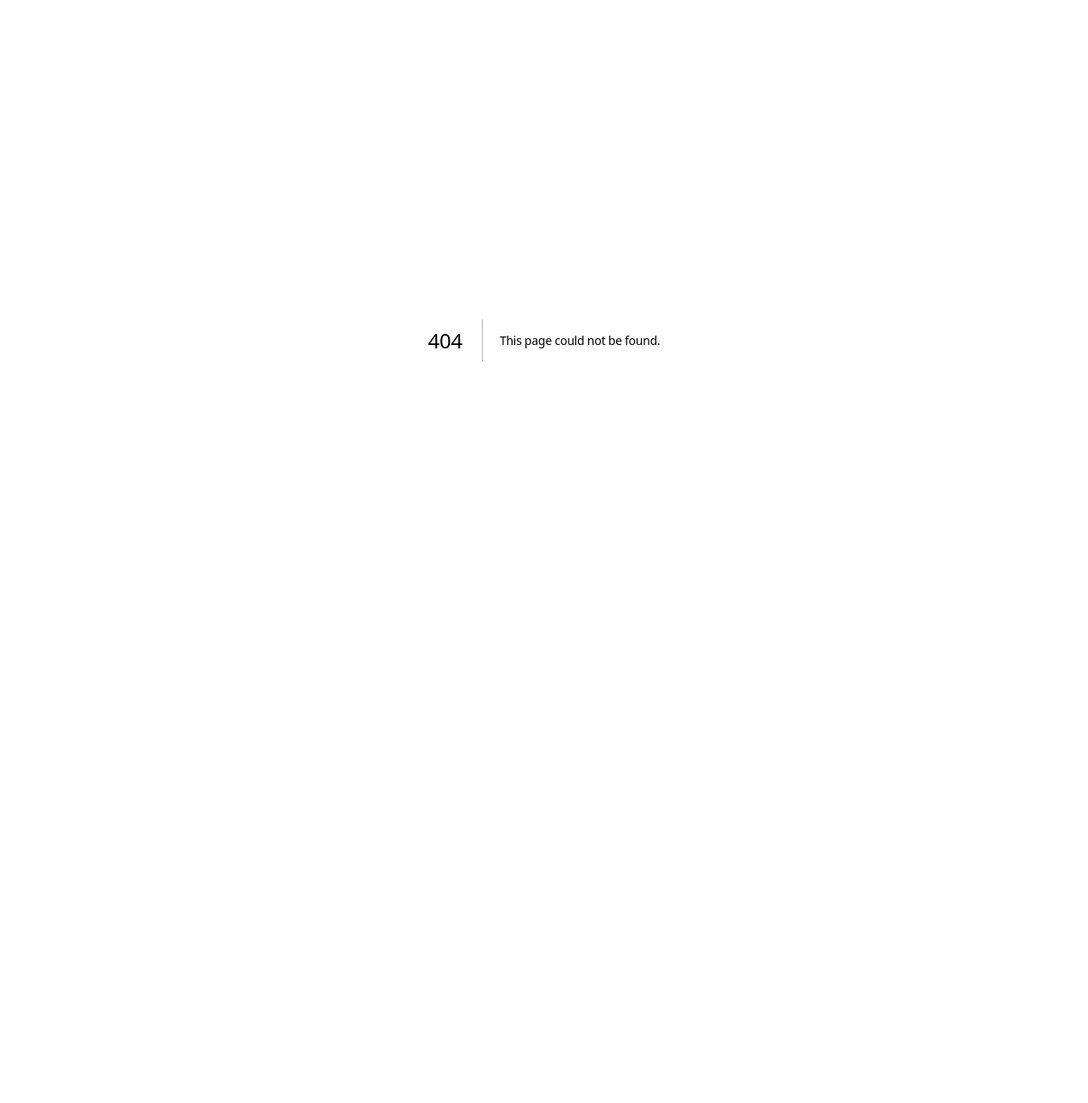
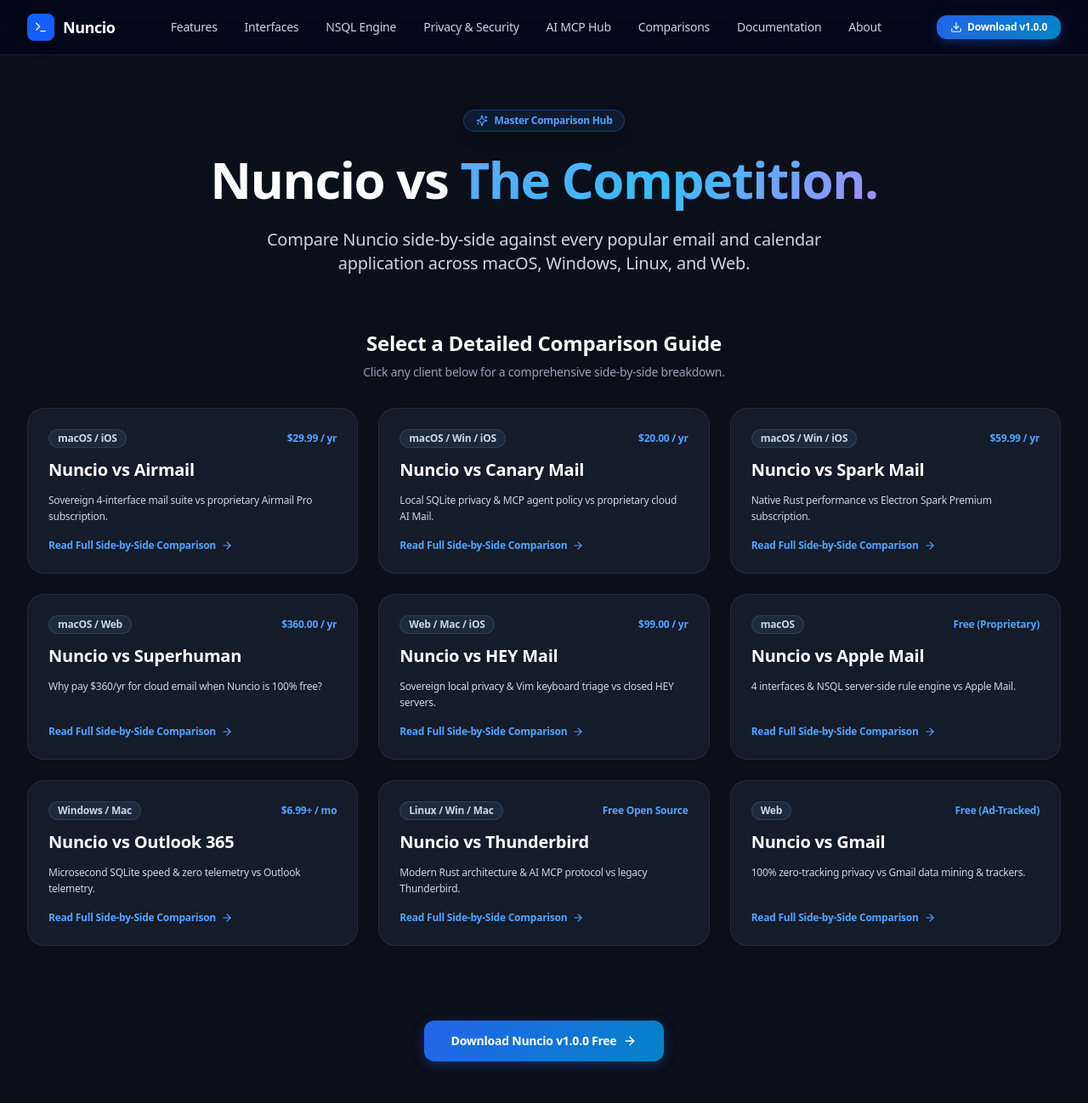
Before and after one commit to KofTwentyTwo/nuncio-website, a Next.js app: page /vs in a window 1280 px wide. Before the commit this address had no page. Shown: the top 1298 px of the page at 85% size. Before the commit the page ends 800 px from the top, so only its background shows below. Built offline with nearby package versions, Linux system fonts and the light colour scheme.

Commit message:
feat(pages): build dedicated Comparisons Bridge Hub at /vs and update header link

```diff
--- /dev/null
+++ b/src/app/vs/page.tsx
@@ -0,0 +1,95 @@
+import React from "react";
+import { Header } from "@/components/Header";
+import { Footer } from "@/components/Footer";
+import { Check, X, Sparkles, ArrowRight, ShieldCheck, Zap } from "lucide-react";
+import Link from "next/link";
+
+export const metadata = {
+  title: "Nuncio vs The Competition — Full Mail & Calendar Comparison Hub",
+  description: "Compare Nuncio side-by-side against Superhuman, Airmail, Canary Mail, Spark Mail, HEY Mail, Apple Mail, Outlook 365, Thunderbird, and Gmail.",
+};
+
+export default function ComparisonsHubPage() {
+  const competitors = [
+    { id: "airmail", name: "Airmail", platform: "macOS / iOS", price: "$29.99 / yr", href: "/vs/airmail", desc: "Sovereign 4-interface mail suite vs proprietary Airmail Pro subscription." },
+    { id: "canary", name: "Canary Mail", platform: "macOS / Win / iOS", price: "$20.00 / yr", href: "/vs/canary-mail", desc: "Local SQLite privacy & MCP agent policy vs proprietary cloud AI Mail." },
+    { id: "spark", name: "Spark Mail", platform: "macOS / Win / iOS", price: "$59.99 / yr", href: "/vs/spark-mail", desc: "Native Rust performance vs Electron Spark Premium subscription." },
+    { id: "superhuman", name: "Superhuman", platform: "macOS / Web", price: "$360.00 / yr", href: "/vs/superhuman", desc: "Why pay $360/yr for cloud email when Nuncio is 100% free?" },
+    { id: "hey", name: "HEY Mail", platform: "Web / Mac / iOS", price: "$99.00 / yr", href: "/vs/hey", desc: "Sovereign local privacy & Vim keyboard triage vs closed HEY servers." },
+    { id: "apple", name: "Apple Mail", platform: "macOS", price: "Free (Proprietary)", href: "/vs/apple-mail", desc: "4 interfaces & NSQL server-side rule engine vs Apple Mail." },
+    { id: "outlook", name: "Outlook 365", platform: "Windows / Mac", price: "$6.99+ / mo", href: "/vs/outlook", desc: "Microsecond SQLite speed & zero telemetry vs Outlook telemetry." },
+    { id: "thunderbird", name: "Thunderbird", platform: "Linux / Win / Mac", price: "Free Open Source", href: "/vs/thunderbird", desc: "Modern Rust architecture & AI MCP protocol vs legacy Thunderbird." },
+    { id: "gmail", name: "Gmail", platform: "Web", price: "Free (Ad-Tracked)", href: "/vs/gmail", desc: "100% zero-tracking privacy vs Gmail data mining & trackers." },
+  ];
+
+  return (
+    <div className="min-h-screen flex flex-col bg-[#0B0F19] text-slate-100">
+      <Header />
+      <main className="flex-grow py-16 space-y-16">
+        {/* Hero Header */}
+        <div className="max-w-4xl mx-auto px-4 sm:px-6 text-center space-y-6">
+          <div className="inline-flex items-center gap-2 px-3.5 py-1 rounded-full bg-blue-500/10 border border-blue-500/30 text-blue-400 text-xs font-semibold tracking-tight shadow-lg">
+            <Sparkles className="w-3.5 h-3.5 text-blue-400" />
+            <span>Master Comparison Hub</span>
+          </div>
+
+          <h1 className="text-4xl sm:text-6xl font-extrabold text-white tracking-tight leading-[1.08]">
+            Nuncio vs <span className="gradient-text">The Competition.</span>
+          </h1>
+
+          <p className="text-slate-300 text-lg sm:text-xl font-normal max-w-2xl mx-auto">
+            Compare Nuncio side-by-side against every popular email and calendar application across macOS, Windows, Linux, and Web.
+          </p>
+        </div>
+
+        {/* 9 Competitor Cards Grid */}
+        <div className="max-w-7xl mx-auto px-4 sm:px-6 lg:px-8 space-y-8">
+          <div className="text-center space-y-2">
+            <h2 className="text-2xl font-bold text-white">Select a Detailed Comparison Guide</h2>
+            <p className="text-slate-400 text-sm">Click any client below for a comprehensive side-by-side breakdown.</p>
+          </div>
+
+          <div className="grid grid-cols-1 sm:grid-cols-2 lg:grid-cols-3 gap-6">
+            {competitors.map((c) => (
+              <Link
+                key={c.id}
+                href={c.href}
+                className="glass-card p-6 border border-white/10 rounded-2xl bg-slate-900/60 hover:border-blue-500/50 hover:shadow-xl transition-all group flex flex-col justify-between"
+              >
+                <div className="space-y-3">
+                  <div className="flex items-center justify-between">
+                    <span className="text-xs font-semibold px-2.5 py-0.5 rounded-full bg-slate-800 text-slate-300 border border-white/10">
+                      {c.platform}
+                    </span>
+                    <span className="text-xs font-bold text-blue-400">{c.price}</span>
+                  </div>
+                  <h3 className="text-xl font-bold text-white group-hover:text-blue-400 transition-colors">
+                    Nuncio vs {c.name}
+                  </h3>
+                  <p className="text-slate-300 text-xs leading-relaxed">{c.desc}</p>
+                </div>
+
+                <div className="pt-4 flex items-center gap-1.5 text-xs font-semibold text-blue-400 group-hover:gap-2.5 transition-all">
+                  <span>Read Full Side-by-Side Comparison</span>
+                  <ArrowRight className="w-3.5 h-3.5" />
+                </div>
+              </Link>
+            ))}
+          </div>
+        </div>
+
+        {/* Bottom CTA */}
+        <div className="max-w-4xl mx-auto px-4 text-center pt-6">
+          <Link
+            href="/#downloads"
+            className="apple-button-primary px-8 py-3.5 text-sm font-semibold inline-flex items-center gap-2"
+          >
+            Download Nuncio v1.0.0 Free
+            <ArrowRight className="w-4 h-4" />
+          </Link>
+        </div>
+      </main>
+      <Footer />
+    </div>
+  );
+}
--- a/src/components/Header.tsx
+++ b/src/components/Header.tsx
@@ -38,7 +38,7 @@
             <Link href="/mcp" className="hover:text-white transition-colors">
               AI MCP Hub
             </Link>
-            <Link href="/vs/superhuman" className="hover:text-white transition-colors">
+            <Link href="/vs" className="hover:text-white transition-colors">
               Comparisons
             </Link>
             <Link href="/docs" className="hover:text-white transition-colors">
```
